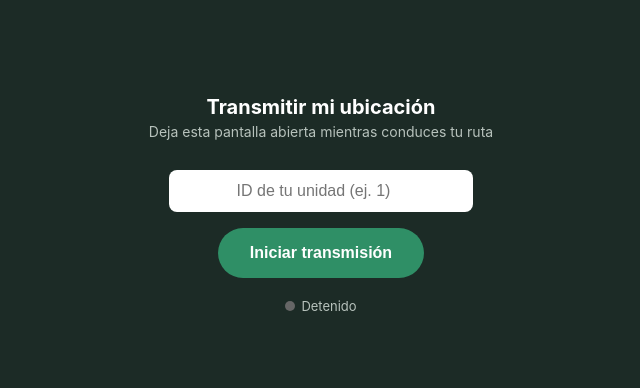
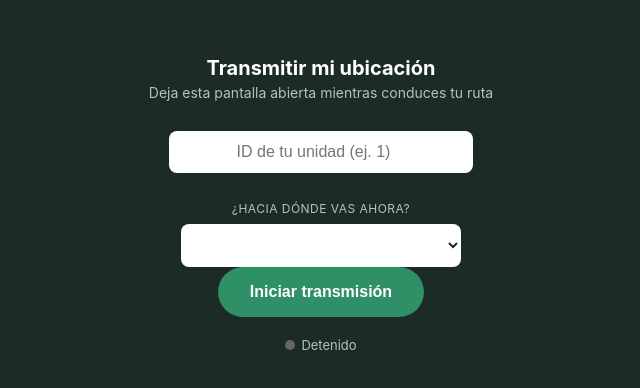
Before and after one commit to rafaellopezsoto-max/Mi-Ruta-BC, a website: page public/chofer.html in a window 1280 px wide. Shown: the part 226-614 px from the top of the page, without its empty margins (319-959 px from the left). Drawn offline with Linux system fonts and the light colour scheme; no server answers.

Commit message:
Update chofer.html

```diff
--- a/public/chofer.html
+++ b/public/chofer.html
@@ -30,6 +30,26 @@
     font-size: 16px;
     text-align: center;
   }
+  select {
+    width: 100%;
+    max-width: 280px;
+    padding: 12px;
+    border-radius: 8px;
+    border: none;
+    margin: 8px 0 0;
+    font-size: 15px;
+    text-align: center;
+    background: white;
+    color: #1c2b26;
+  }
+  label.field-label {
+    font-size: 12px;
+    color: #b7c2bc;
+    text-transform: uppercase;
+    letter-spacing: 0.04em;
+    margin-top: 12px;
+    display: block;
+  }
   button {
     padding: 16px 32px;
     border-radius: 999px;
@@ -54,6 +74,10 @@
   <p>Deja esta pantalla abierta mientras conduces tu ruta</p>
 
   <input id="unitId" type="number" placeholder="ID de tu unidad (ej. 1)" />
+
+  <label class="field-label" for="routeSelect">¿Hacia dónde vas ahora?</label>
+  <select id="routeSelect"></select>
+
   <button id="toggleBtn">Iniciar transmisión</button>
 
   <div id="status"><span id="dot"></span>Detenido</div>
@@ -64,6 +88,14 @@ let watchId = null;
 const btn = document.getElementById('toggleBtn');
 const statusEl = document.getElementById('status');
 const dot = document.getElementById('dot');
+const routeSelect = document.getElementById('routeSelect');
+
+async function loadRoutes() {
+  const res = await fetch('/api/routes');
+  const routes = await res.json();
+  routeSelect.innerHTML = routes.map(r => `<option value="${r.id}">${r.name}</option>`).join('');
+}
+loadRoutes();
 
 btn.addEventListener('click', () => {
   if (watchId) {
@@ -105,10 +137,11 @@ function stop() {
 
 async function sendLocation(unitId, lat, lng) {
   try {
+    const routeId = routeSelect.value;
     await fetch(`/api/units/${unitId}/location`, {
       method: 'POST',
       headers: { 'Content-Type': 'application/json' },
-      body: JSON.stringify({ lat, lng })
+      body: JSON.stringify({ lat, lng, routeId })
     });
     statusEl.innerHTML = `<span id="dot" class="live"></span>Última señal: ${lat.toFixed(5)}, ${lng.toFixed(5)}`;
   } catch (e) {
```
